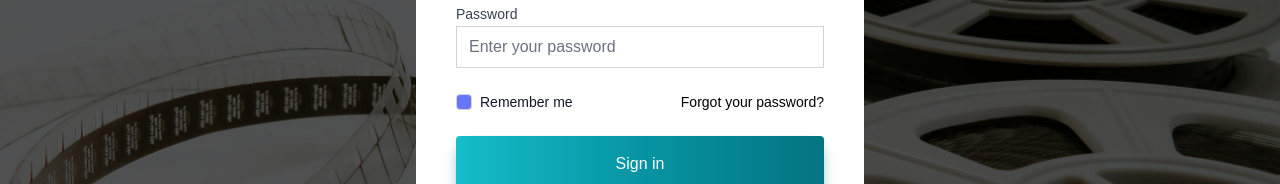
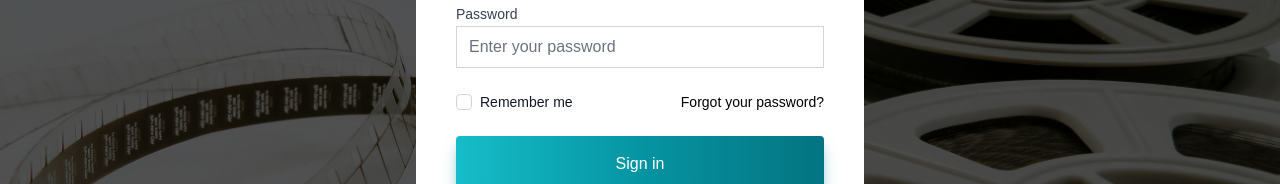
Before and after one commit to KozetaPajaj/ekrani, a React (Create React App) app: page /SignIn in a window 1280 px wide. Shown: the part 332-516 px from the top of the page. Built offline with nearby package versions, Linux system fonts and the light colour scheme; a web font is replaced by a local one.

Commit message:
deployment changes

```diff
--- a/src/pages/SignIn.jsx
+++ b/src/pages/SignIn.jsx
@@ -40,7 +40,7 @@ const SignIn = () => {
                   id="remember_me"
                   name="remember_me"
                   type="checkbox"
-                  className="h-4 w-4 bg-indigo-500 focus:ring-indigo-400 border-gray-300 rounded accent-neutral-700"
+                  className="h-4 w-4 border-gray-300 rounded accent-neutral-700"
                 />
                 <label
                   htmlFor="remember_me"
```
Also changed, not shown: package.json (+5 -2 lines), 1 other file (tests, documents, lock files or other folders).
